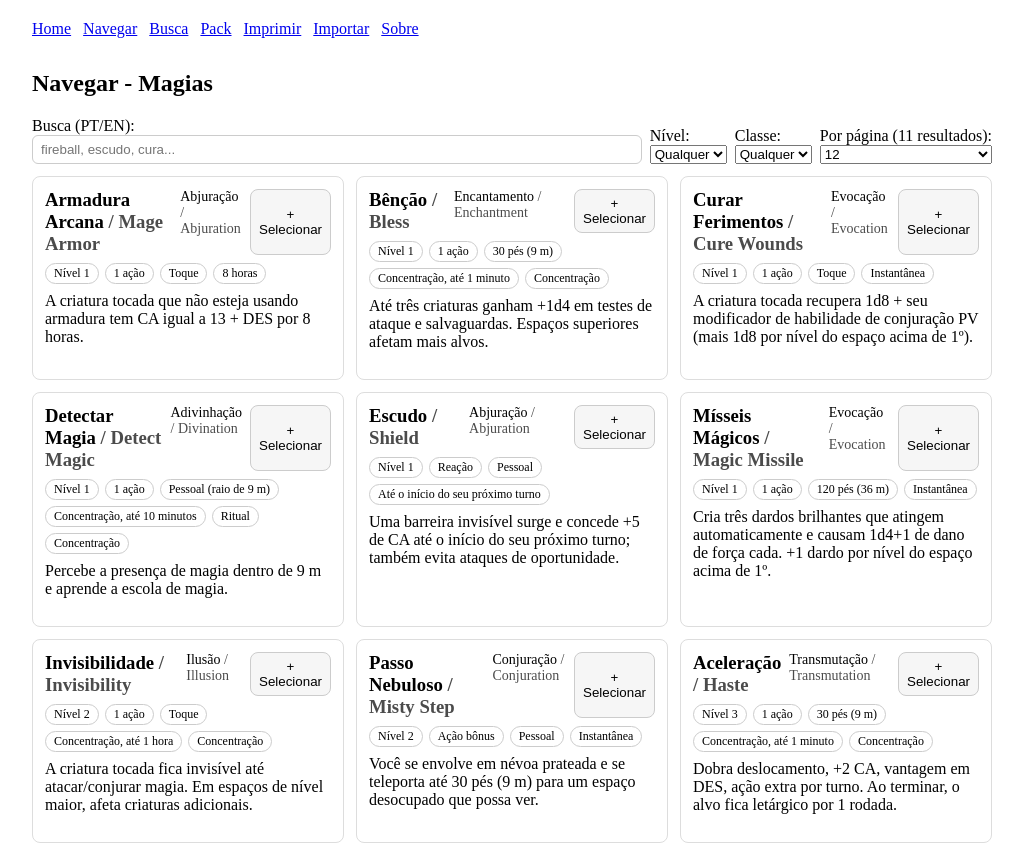
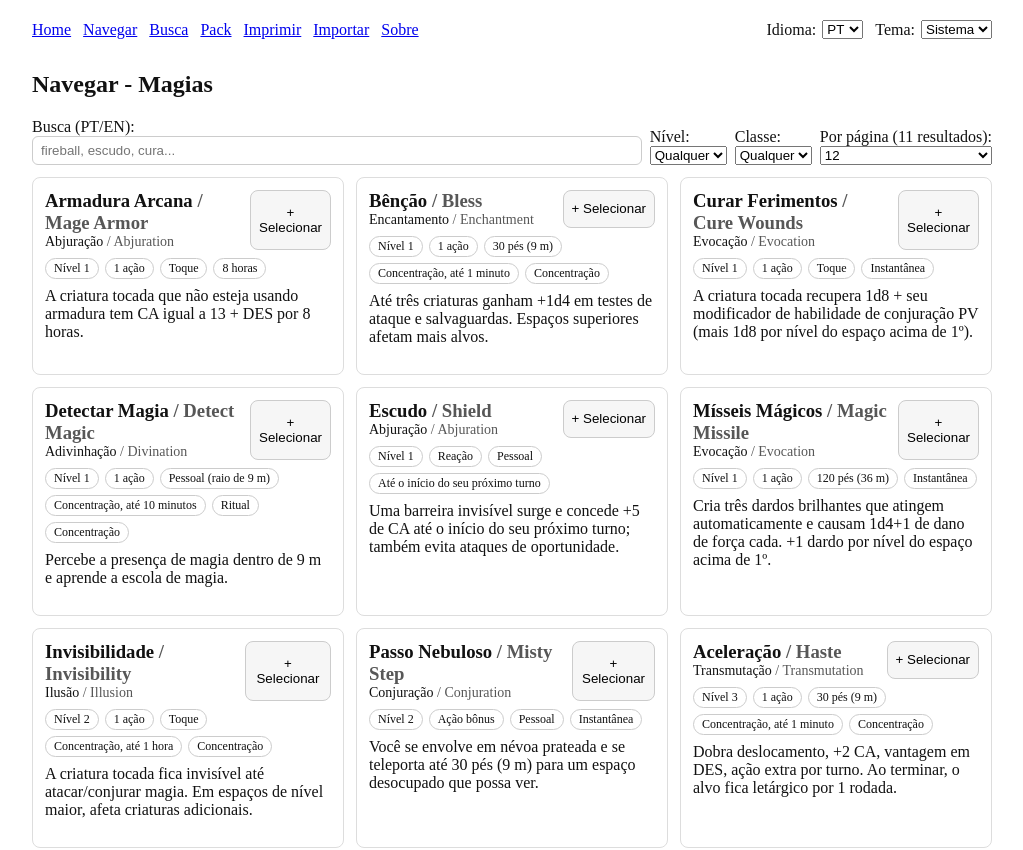
Before and after one commit to jampamatos/dnd-cards, a React (Vite) app: page /browse in a window 1280 px wide. Shown: the top 850 px of the page, without its empty margins (128-1151 px from the left). Built offline with nearby package versions, Linux system fonts and the light colour scheme.

Commit message:
feat: language toggle (PT/EN), theme (system/light/dark), print tweaks

```diff
--- a/src/components/Card.tsx
+++ b/src/components/Card.tsx
@@ -1,29 +1,33 @@
 import { usePacks } from "../lib/state/packs";
 import type { Kind } from "../lib/state/packs";
+import { usePrefs } from "../lib/state/prefs";
 
 type CardProps = {
-    id: string;
-    kind: Kind;
-    titlePt: string;
-    titleEn: string;
-    schoolPt: string;
-    schoolEn: string;
-    pills: string[];        // i.e. ["Level 1", "Action", "Touch", "Instantaneous"]
-    bodyPt: string;
-    //bodyEn: string;
+    id: string;         kind: Kind;
+    titlePt: string;    titleEn: string;
+    schoolPt: string;   schoolEn: string;
+    pillsPt: string[];  pillsEn: string[]        // i.e. ["Level 1", "Action", "Touch", "Instantaneous"]
+    bodyPt: string;     bodyEn: string;
 };
 
-export default function Card({ id, kind, titlePt, titleEn, schoolPt, schoolEn, pills, bodyPt }: CardProps) {
+export default function Card(props: CardProps) {
+    const { id, kind, titlePt, titleEn, schoolPt, schoolEn, pillsPt, pillsEn, bodyPt, bodyEn } = props;
     const { add, remove, isSelected } = usePacks();
+    const { lang } = usePrefs();
     const selected = isSelected(id, kind);
+
+    const pills = lang === "pt" ? pillsPt : pillsEn;
+    const body = lang === "pt" ? bodyPt : bodyEn;
 
     return (
         <article style={{ border:"1px solid #ddd", borderRadius:8, padding:12, breakInside:"avoid" }}>
             <header style={{ display:"flex", justifyContent:"space-between", gap:8 }}>
-                <h3 style={{ margin:0, fontWeight:700 }}>
-                    {titlePt} <span style={{ opacity:.7 }}> / {titleEn}</span>
-                </h3>
-                <h4 style={{ margin:0, fontWeight:500, fontSize:14 }}>{schoolPt} <span style={{ opacity:.7 }}> / {schoolEn}</span></h4>
+                <div>
+                    <h3 style={{ margin:0, fontWeight:700 }}>
+                        {titlePt} <span style={{ opacity:.7 }}> / {titleEn}</span>
+                    </h3>
+                    <h4 style={{ margin:0, fontWeight:500, fontSize:14 }}>{schoolPt} <span style={{ opacity:.7 }}> / {schoolEn}</span></h4>
+                </div>
                 <button
                     onClick={() => selected ? remove(id, kind) : add({ id, kind })}
                     style={{
@@ -45,8 +49,7 @@ export default function Card({ id, kind, titlePt, titleEn, schoolPt, schoolEn, p
                     </span>
                 ))}
             </div>
-            <p style={{ marginTop:8 }}>{bodyPt}</p>
-            {/* We will add a PT/EN toggle button here later */}
+            <p style={{ marginTop:8 }}>{body}</p>
         </article>
     );
 }
--- a/src/components/CardPrint.tsx
+++ b/src/components/CardPrint.tsx
@@ -1,28 +1,28 @@
 type CardPrintProps = {
-  titlePt: string;
-  titleEn: string;
-  schoolPt: string;
-  schoolEn: string;
-  pills: string[];
-  bodyPt: string;
+  titlePt: string;    titleEn: string;
+  schoolPt: string;   schoolEn: string;
+  pillsPt: string[];  pillsEn: string[];
+  bodyPt: string;     bodyEn: string;
   withCutMarks?: boolean;
+  lang: "pt" | "en";
 };
 
-export default function CardPrint({
-  titlePt, titleEn, schoolPt, schoolEn, pills, bodyPt, withCutMarks = false
-}: CardPrintProps) {
+export default function CardPrint(p: CardPrintProps) {
+  const pills = p.lang === "pt" ? p.pillsPt : p.pillsEn;
+  const body  = p.lang === "pt" ? p.bodyPt : p.bodyEn;
+
   return (
-    <article className={`print-card ${withCutMarks ? "cutmarks" : ""}`}>
+    <article className={`print-card ${p.withCutMarks ? "cutmarks" : ""}`}>
       <h3 style={{ marginTop:0 }}>
-        {titlePt} <span style={{ opacity:.7 }}> / {titleEn}</span><br/>
-        <small style={{ fontWeight:500, fontSize:14 }}>{schoolPt} <span style={{ opacity:.7 }}> / {schoolEn}</span></small>
+        {p.titlePt} <span style={{ opacity:.7 }}> / {p.titleEn}</span><br/>
+        <small style={{ fontWeight:500, fontSize:14 }}>{p.schoolPt} <span style={{ opacity:.7 }}> / {p.schoolEn}</span></small>
       </h3>
       <div style={{ display:"flex", flexWrap:"wrap", gap:6, margin:"6px 0 8px" }}>
         {pills.map((p, i) => (
           <span key={i} style={{ fontSize: "0.85em", border:"1px solid #ccc", borderRadius: 999, padding:"1px 6px" }}>{p}</span>
         ))}
       </div>
-      <div style={{ fontSize:"0.95em", lineHeight:1.25 }}>{bodyPt}</div>
+      <div style={{ fontSize:"0.95em", lineHeight:1.25 }}>{body}</div>
     </article>
   );
 }
--- a/src/components/Header.tsx
+++ b/src/components/Header.tsx
@@ -1,8 +1,11 @@
 import { Link } from "react-router-dom";
+import { usePrefs } from "../lib/state/prefs";
+import { applyTheme } from "../styles/theme";
 
 export default function Header() {
+    const { lang, setLang, theme, setTheme } = usePrefs();
     return (
-        <nav className="no-print"style={ { display:"flex", gap:12, padding:"12px 0" }}>
+        <nav className="no-print" style={{ display:"flex", gap:12, padding:"12px 0", alignItems:"center", flexWrap:"wrap" }}>
             <Link to="/">Home</Link>
             <Link to="/browse">Navegar</Link>
             <Link to="/search">Busca</Link>
@@ -10,6 +13,31 @@ export default function Header() {
             <Link to="/print">Imprimir</Link>
             <Link to="/import">Importar</Link>
             <Link to="/about">Sobre</Link>
+
+            <span style={{ marginLeft:"auto" }} />
+
+            <label style={{ display:"flex", alignItems:"center", gap:6 }}>
+                Idioma:
+                <select value={lang} onChange={e=>setLang(e.target.value as "pt"|"en")}>
+                    <option value="pt">PT</option>
+                    <option value="en">EN</option>
+                </select>
+            </label>
+
+            <label style={{ display:"flex", alignItems:"center", gap:6}}>
+                Tema:
+                <select
+                    value={theme}
+                    onChange={e=>{
+                        const t = e.target.value as "system"|"light"|"dark";
+                        setTheme(t); applyTheme(t);
+                    }}
+                >
+                    <option value="system">Sistema</option>
+                    <option value="light">Claro</option>
+                    <option value="dark">Escuro</option>
+                </select>
+            </label>
         </nav>
     );
 }
--- /dev/null
+++ b/src/lib/state/prefs.ts
@@ -0,0 +1,20 @@
+import { create } from "zustand";
+import { persist } from "zustand/middleware";
+
+type Lang = "pt" | "en"
+type Theme = "system" | "light" | "dark";
+
+type Prefs = {
+    lang: Lang; setLang: (v: Lang)=> void;
+    theme: Theme; setTheme: (v: Theme)=> void;
+};
+
+export const usePrefs = create<Prefs>()(persist(
+    (set) => ({
+        lang: "pt",
+        setLang: (v)=>set({ lang: v }),
+        theme: "system",
+        setTheme: (v)=>set({ theme: v }),
+    }),
+    { name: "dnd-cards-prefs" }
+));
--- a/src/main.tsx
+++ b/src/main.tsx
@@ -1,10 +1,12 @@
 import ReactDOM from "react-dom/client";
 import { BrowserRouter } from "react-router-dom";
+import { applyTheme } from "./styles/theme";
 import App from "./App.tsx";
 
 // @ts-ignore: virtual module provided by Vite PWA plugin
 import { registerSW } from 'virtual:pwa-register'
 
+applyTheme("system");
 registerSW({ immediate: true })
 
 ReactDOM.createRoot(document.getElementById("root")!).render(
--- a/src/pages/Browse.tsx
+++ b/src/pages/Browse.tsx
@@ -82,7 +82,7 @@ export default function Browse() {
                         titleEn={sp.name.en}
                         schoolPt={sp.school.pt}
                         schoolEn={sp.school.en}
-                        pills={[
+                        pillsPt={[
                             `Nível ${sp.level}`,
                             sp.castingTime.pt,
                             sp.range.pt,
@@ -90,8 +90,16 @@ export default function Browse() {
                             sp.ritual ? "Ritual" : "",
                             sp.concentration ? "Concentração" : "",
                         ].filter(Boolean)}
+                        pillsEn={[
+                          `Level ${sp.level}`,
+                          sp.castingTime.en,
+                          sp.range.en,
+                          sp.duration.en,
+                          sp.ritual ? "Ritual" : "",
+                          sp.concentration ? "Concentration" : ""
+                        ].filter(Boolean)}
                         bodyPt={sp.text.pt}
-                        //bodyEn={sp.text.en}
+                        bodyEn={sp.text.en}
                     />
                 ))}
             </div>
--- a/src/pages/PrintPreview.tsx
+++ b/src/pages/PrintPreview.tsx
@@ -2,6 +2,7 @@ import { useEffect, useMemo, useState } from "react";
 import { usePacks } from "../lib/state/packs";
 import { SpellsArray, type TSpell } from "../lib/schema/spell";
 import { pageRule, columns } from "../lib/print/layout";
+import { usePrefs } from "../lib/state/prefs";
 import type { PageFormat, Orientation, Density } from "../lib/print/layout";
 import CardPrint from "../components/CardPrint";
 import PrintToolbar from "../components/PrintToolbar";
@@ -9,6 +10,7 @@ import "../styles/print.css";
 
 export default function PrintPreview() {
   const { selected } = usePacks();
+  const { lang } = usePrefs();
 
   // controles
   const [format, setFormat] = useState<PageFormat>("A4");
@@ -47,7 +49,7 @@ export default function PrintPreview() {
         titleEn: sp.name.en,
         schoolPt: sp.school?.pt ?? "",
         schoolEn: sp.school?.en ?? "",
-        pills: [
+        pillsPt: [
           `Nível ${sp.level}`,
           sp.castingTime.pt,
           sp.range.pt,
@@ -55,10 +57,19 @@ export default function PrintPreview() {
           sp.ritual ? "Ritual" : "",
           sp.concentration ? "Concentração" : ""
         ].filter(Boolean),
-        bodyPt: sp.text.pt
+        pillsEn: [
+          `Level ${sp.level}`,
+          sp.castingTime.en,
+          sp.range.en,
+          sp.duration.en,
+          sp.ritual ? "Ritual" : "",
+          sp.concentration ? "Concentration" : ""
+        ].filter(Boolean),
+        bodyPt: sp.text.pt,
+        bodyEn: sp.text.en,
       };
     }).filter(Boolean) as {
-      key: string; titlePt: string; titleEn: string; schoolPt: string; schoolEn: string; pills: string[]; bodyPt: string;
+      key: string; titlePt: string; titleEn: string; schoolPt: string; schoolEn: string; pillsPt: string[]; pillsEn: string[]; bodyPt: string; bodyEn: string;
     }[];
   }, [selected, spellById]);
 
@@ -84,13 +95,12 @@ export default function PrintPreview() {
         {cards.map(c => (
           <CardPrint
             key={c.key}
-            titlePt={c.titlePt}
-            titleEn={c.titleEn}
-            schoolPt={c.schoolPt}
-            schoolEn={c.schoolEn}
-            pills={c.pills}
-            bodyPt={c.bodyPt}
+            titlePt={c.titlePt} titleEn={c.titleEn}
+            schoolPt={c.schoolPt} schoolEn={c.schoolEn}
+            pillsPt={c.pillsPt} pillsEn={c.pillsEn}
+            bodyPt={c.bodyPt} bodyEn={c.bodyEn}
             withCutMarks={cutMarks}
+            lang={lang}
           />
         ))}
       </div>
--- a/src/styles/print.css
+++ b/src/styles/print.css
@@ -1,3 +1,10 @@
+:root { color-scheme: light dark; }
+:root[data-theme="dark"] { --bg: #111; --fg: #eee; --card: #1b1b1b; --border: #333; }
+:root[data-theme="light"] { --bg: #fff; --fg: #111; --card: #fff; --border: #ddd; }
+
+body { background: var(--bg); color: var(--fg); }
+.print-card { background: var(--card); border-color: var(--border); }
+
 /* --- PRINT BASE --- */
 @media print {
     html, body { height: auto; }
--- /dev/null
+++ b/src/styles/theme.ts
@@ -0,0 +1,7 @@
+export type Theme = "system" | "light" | "dark";
+export function applyTheme(theme:Theme) {
+    const root = document.documentElement;
+    const prefersDark = window.matchMedia("(prefers-color-scheme: dark)").matches;
+    const isDark = theme === "dark" || (theme === "system" && prefersDark);
+    root.dataset.theme = isDark ? "dark" : "light";
+}
```
